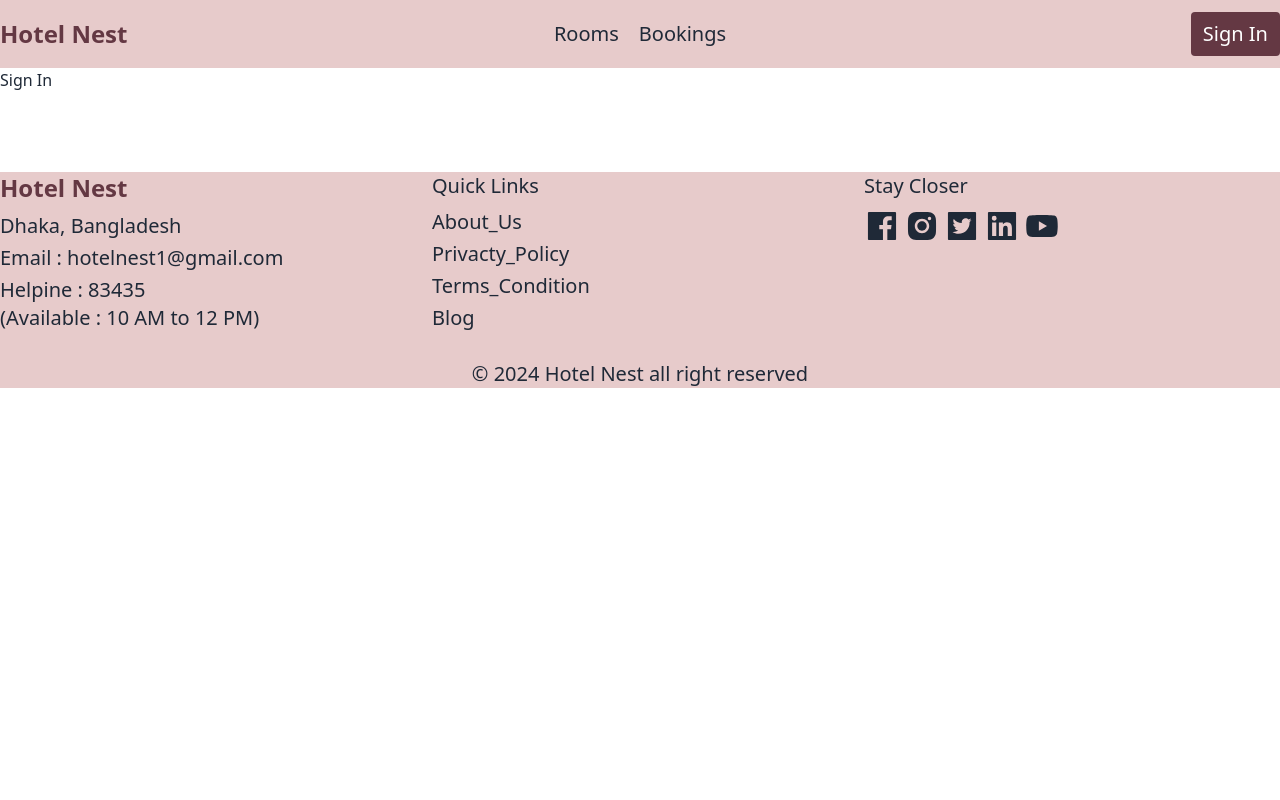
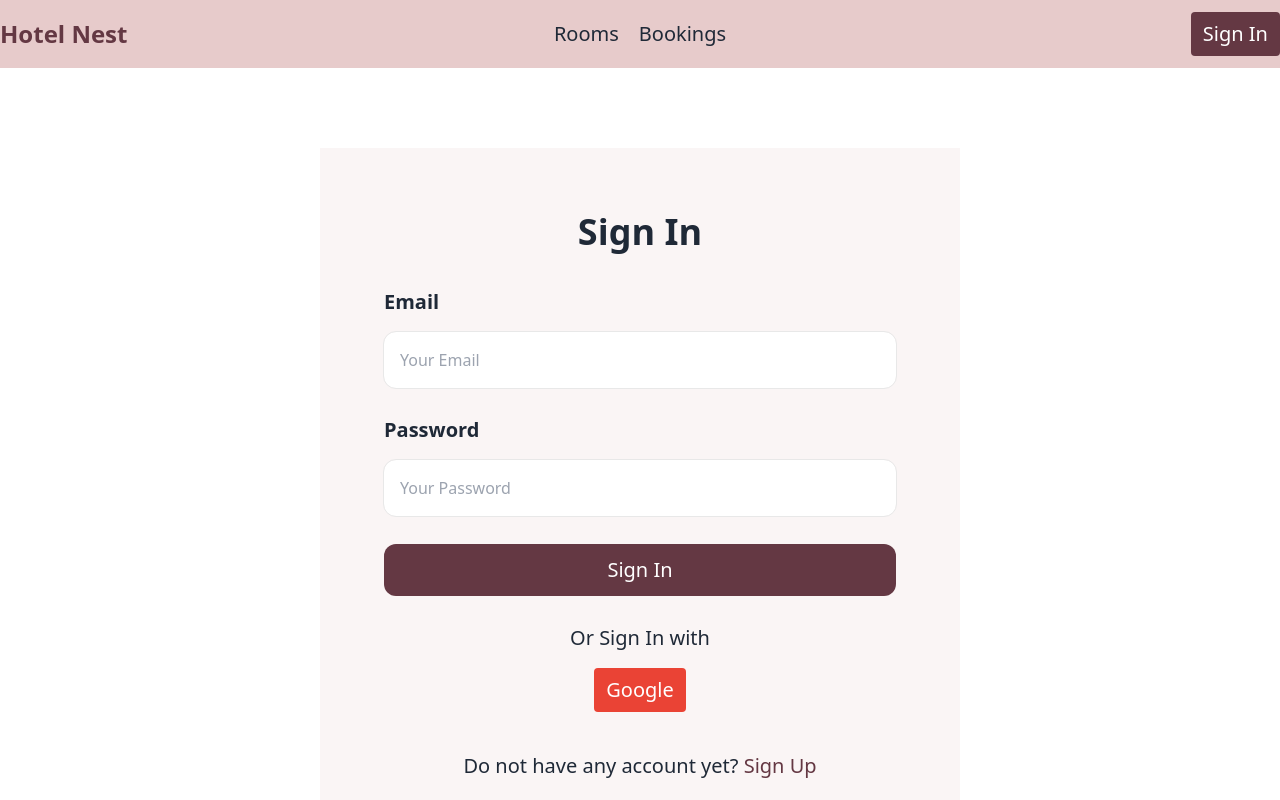
Before and after one commit to abusayed0/hotel-nest-client, a React (Vite) app: page /sign-in in a window 1280 px wide. Shown: the top 800 px of the page. Built offline with nearby package versions, Linux system fonts and the light colour scheme.

Commit message:
added sign in and sign up page

```diff
--- a/src/pages/sign-in/SignIn.jsx
+++ b/src/pages/sign-in/SignIn.jsx
@@ -1,8 +1,27 @@
+import { Link } from "react-router-dom";
 
 const SignIn = () => {
     return (
-        <div>
-            <h2>Sign In</h2>
+        <div className="bg-[#e7cbcb33] w-full md:w-4/5 lg:w-1/2 md:mx-auto p-2 md:p-16">
+            <h2 className="text-4xl font-semibold text-center">Sign In</h2>
+            <form className="mt-9 flex flex-col gap-7">
+                <div className="flex flex-col gap-4">
+                    <label htmlFor="email" className="text-xl font-semibold">Email</label>
+                    <input className="p-4 rounded-xl outline outline-1 outline-[#E8E8E8] focus-within:outline-[#643843]" type="email" name="email" id="email" placeholder="Your Email" />
+                </div>
+                <div className="flex flex-col gap-4">
+                    <label htmlFor="password" className="text-xl font-semibold">Password</label>
+                    <input className="p-4 rounded-xl outline outline-1 outline-[#E8E8E8] focus-within:outline-[#643843]" type="password" name="password" id="password" placeholder="Your Password" />
+                </div>
+                <button className="bg-[#643843] rounded-xl text-xl text-white py-3 px-5">Sign In</button>
+            </form>
+            <div className="mt-7">
+                <p className="text-xl text-center">Or Sign In with</p>
+                <div className="mt-4 text-center">
+                    <button className="rounded px-3 py-2 text-xl font-medium text-white bg-[#ea4335]">Google</button>
+                </div>
+            </div>
+            <p className="mt-10 text-xl text-center">Do not have any account yet? <Link className="text-[#643843]" to="/sign-up">Sign Up</Link></p>
         </div>
     );
 };
--- a/src/pages/sign-up/SignUp.jsx
+++ b/src/pages/sign-up/SignUp.jsx
@@ -1,8 +1,29 @@
+import { Link } from "react-router-dom";
 
 const SignUp = () => {
     return (
-        <div>
-            <h2>Sign Up</h2>
+        <div className="bg-[#e7cbcb33] w-full md:w-4/5 lg:w-1/2 md:mx-auto p-2 md:p-16">
+            <h2 className="text-4xl font-semibold text-center">Sign Up</h2>
+            <form className="mt-9 flex flex-col gap-7">
+                <div className="flex flex-col gap-4">
+                    <label htmlFor="name" className="text-xl font-semibold">Name</label>
+                    <input className="p-4 rounded-xl outline outline-1 outline-[#E8E8E8] focus-within:outline-[#643843]" type="text" name="name" id="name" placeholder="Your Name" />
+                </div>
+                <div className="flex flex-col gap-4">
+                    <label htmlFor="photo" className="text-xl font-semibold">Photo</label>
+                    <input className="p-4 rounded-xl outline outline-1 outline-[#E8E8E8] focus-within:outline-[#643843]" type="text" name="photo" id="photo" placeholder="Your Photo Url" />
+                </div>
+                <div className="flex flex-col gap-4">
+                    <label htmlFor="email" className="text-xl font-semibold">Email</label>
+                    <input className="p-4 rounded-xl outline outline-1 outline-[#E8E8E8] focus-within:outline-[#643843]" type="email" name="email" id="email" placeholder="Your Email" />
+                </div>
+                <div className="flex flex-col gap-4">
+                    <label htmlFor="password" className="text-xl font-semibold">Password</label>
+                    <input className="p-4 rounded-xl outline outline-1 outline-[#E8E8E8] focus-within:outline-[#643843]" type="password" name="password" id="password" placeholder="Your Password" />
+                </div>
+                <button className="bg-[#643843] rounded-xl text-xl text-white py-3 px-5">Sign Up</button>
+            </form>
+            <p className="mt-10 text-xl text-center">Already have an account? <Link className="text-[#643843]" to="/sign-in">Sign In</Link></p>
         </div>
     );
 };
--- a/src/shared-components/navbar/Navbar.css
+++ b/src/shared-components/navbar/Navbar.css
@@ -1,6 +1,6 @@
 .active{
     text-decoration:underline #643843 2px;
 }
-a:hover {
+nav a:hover {
     text-decoration:underline #643843 2px;
 }
--- a/src/shared-components/navbar/Navbar.jsx
+++ b/src/shared-components/navbar/Navbar.jsx
@@ -5,7 +5,7 @@ import "./Navbar.css"
 const Navbar = () => {
     const navigate = useNavigate();
     return (
-        <div className="navbar py-3 p-0  min-h-[auto] bg-[#E7CBCB]">
+        <nav className="navbar py-3 p-0  min-h-[auto] bg-[#E7CBCB] mb-20">
             <div className="navbar-start gap-1 lg:gap-0">
                 <div className="dropdown">
                     <label tabIndex={0} className="lg:hidden">
@@ -28,7 +28,7 @@ const Navbar = () => {
             <div className="navbar-end">
                 <button onClick={() => navigate("/sign-in")} className="px-3 py-2 text-xl font-medium text-white bg-[#643843] rounded">Sign In</button>
             </div>
-        </div>
+        </nav>
     );
 };
 
```
